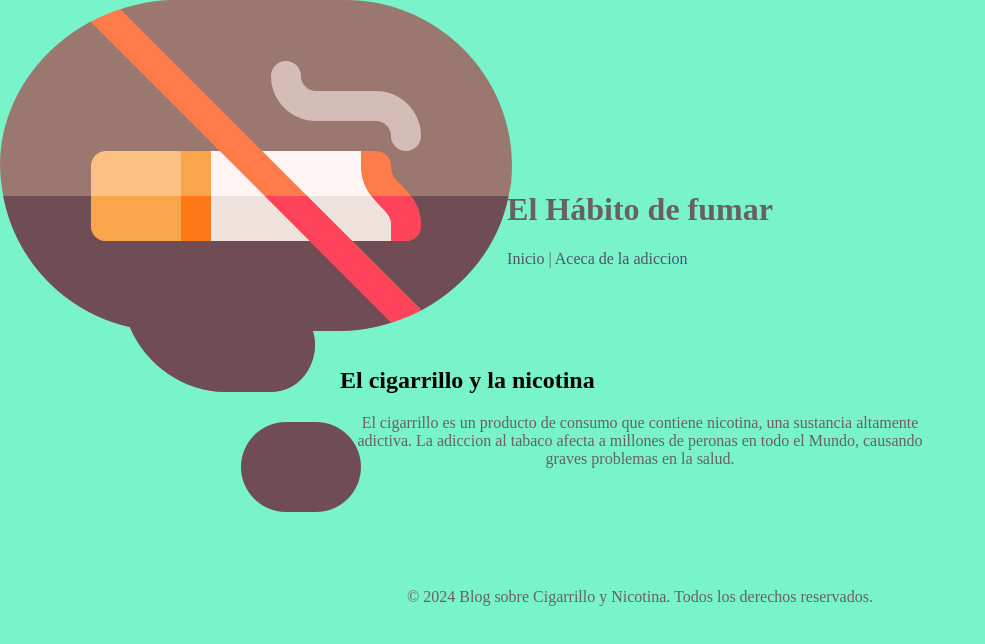
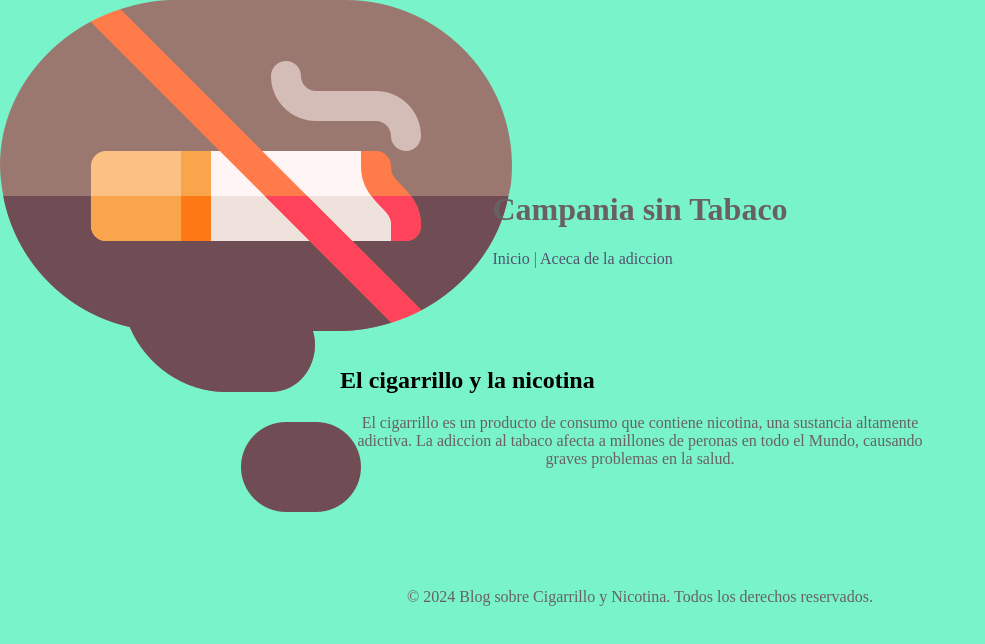
Before and after one commit to vpeinado263/smoke-free-campaign, a Next.js app: page / in a window 1280 px wide. Shown: the top 644 px of the page, without its empty margins (0-985 px from the left). Built offline with nearby package versions, Linux system fonts and the light colour scheme.

Commit message:
Corregir error

```diff
--- a/src/components/Header.js
+++ b/src/components/Header.js
@@ -4,7 +4,7 @@ import Link from "next/link";
 const Header = () => {
   return (
     <header>
-        <h1>El Hábito de fumar</h1>
+        <h1>Campania sin Tabaco</h1>
         <nav>
             <Link href='/'>Inicio</Link> | <Link href='/about'>Aceca de la adiccion</Link>
         </nav>
```
